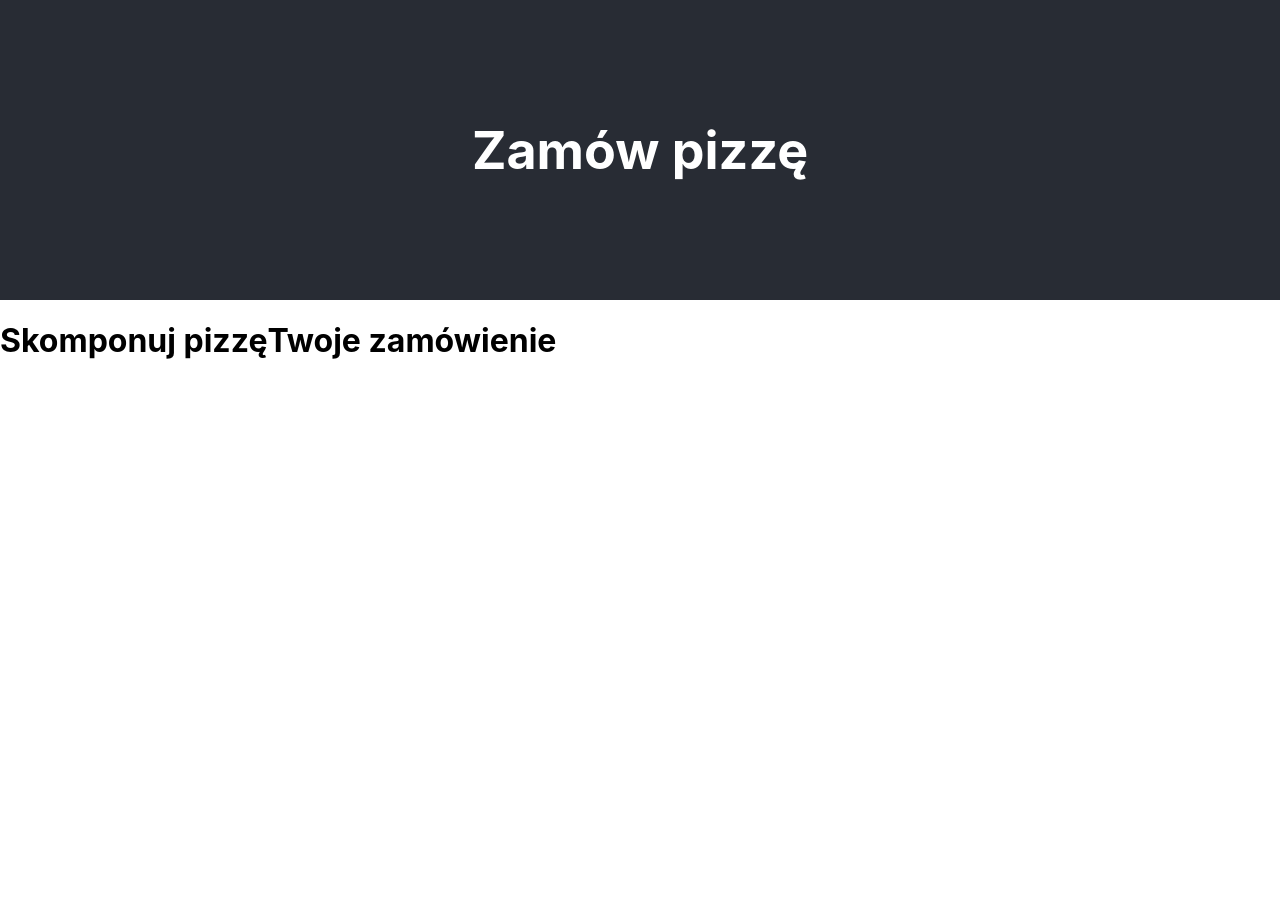
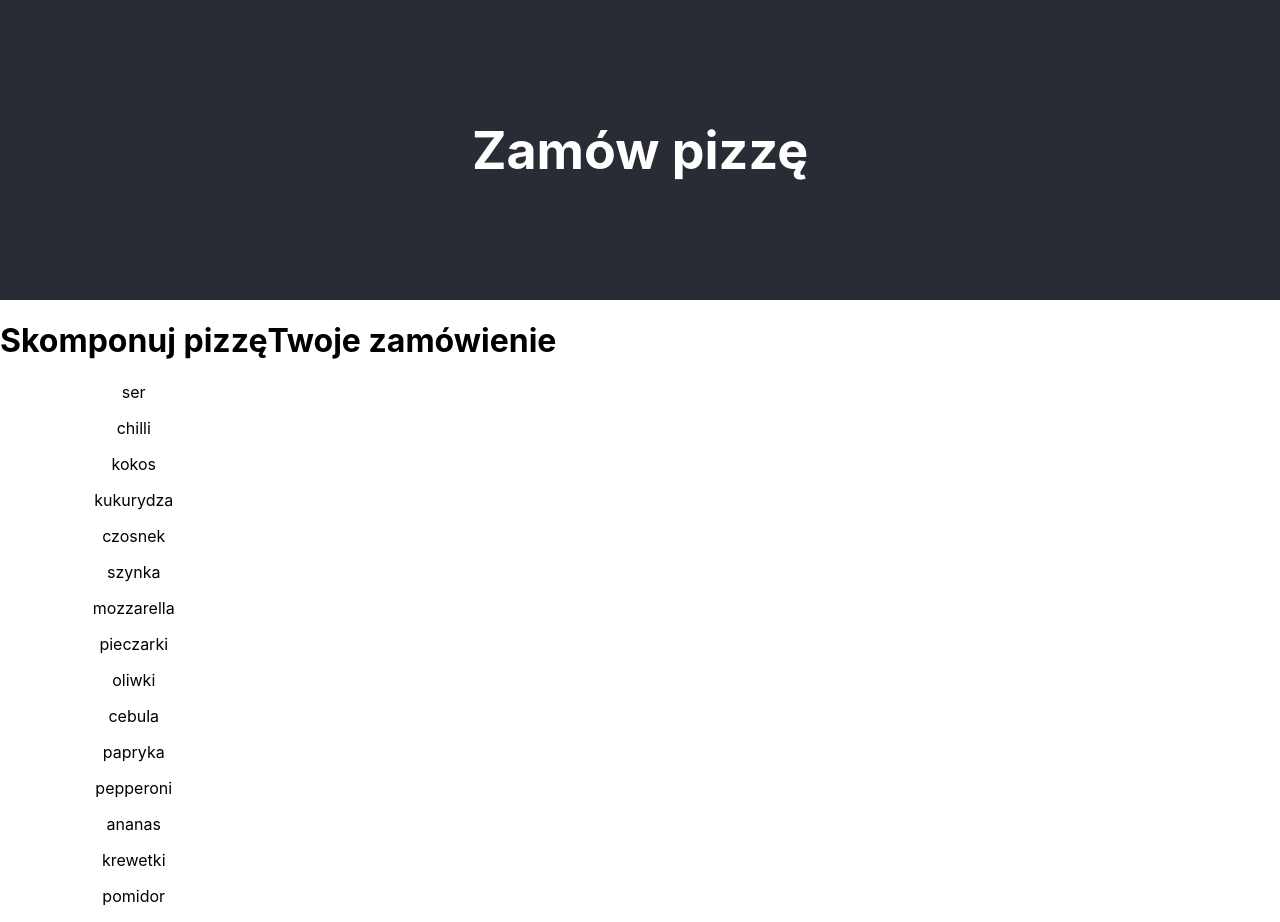
Before and after one commit to ibianche/zamow-pizze-react, a React (Create React App) app: page / in a window 1280 px wide. Before the commit the page ends 800 px from the top, so only its background shows below. Built offline with nearby package versions, Linux system fonts and the light colour scheme.

Commit message:
wyswietlamy liste dodatkow na stronie z pliku dane.json f28

```diff
--- a/src/components/skomponuj.js
+++ b/src/components/skomponuj.js
@@ -1,10 +1,24 @@
-import React from 'react';
+import React, {useState, useEffect} from 'react';
+import Dodatki from '../dane';
 
 
 function Skomponuj() {
+
+  const [ dodatki, setDodatki ] = useState([]);
+
+  useEffect( () => {
+
+    }, []);     //[] dodaje sie po to zeby metoda byla wykonana tylko 1 raz
+
+
   return (
     <div>
       <h1>Skomponuj pizzę </h1>
+      { Dodatki.map((dodatek) => {  //pobieramy elementy z dane.json   dodatek tworzymi sami to jest kazdy element tablicy
+        return(
+          <p>{dodatek.nazwa}</p>
+        )
+      })}
     </div>
   );
 }
```
